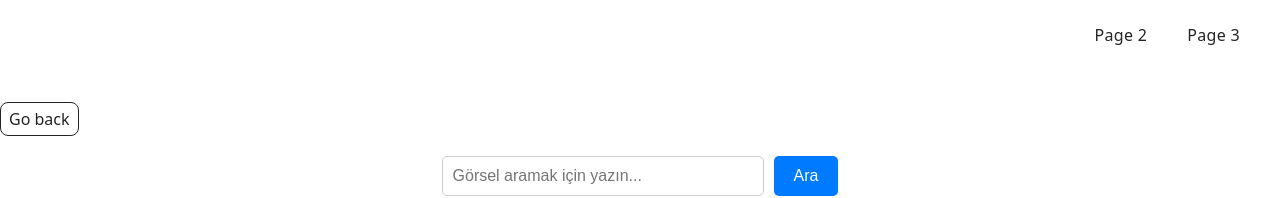
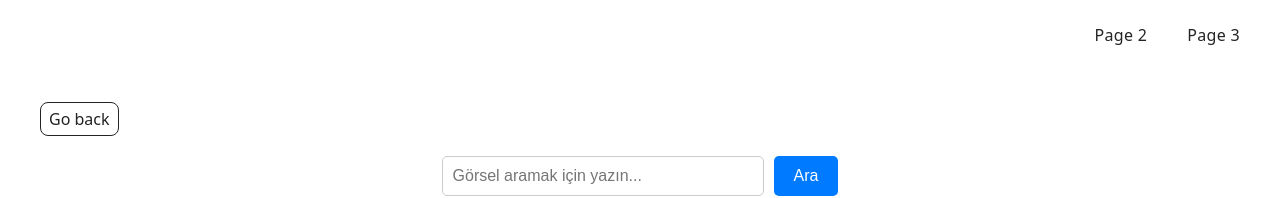
Before and after one commit to Gulunsal/goit-js-hw-11, a website built with Vite: page src/index.html in a window 1280 px wide. Shown: the top 198 px of the page. Built offline with nearby package versions, Linux system fonts and the light colour scheme; what simplelightbox would draw is missing.

Commit message:
hw 11 style update

```diff
--- a/src/css/styles.css
+++ b/src/css/styles.css
@@ -22,6 +22,12 @@
   | Form and Gallery Styles
   |============================
 */
+
+/* Back Link Container */
+.back-link-container {
+  margin-left: 40px; /* Soldan 40px boşluk */
+  text-align: left; /* Butonu sola hizala */
+}
 
 /* Form Container */
 .form-container {
```
